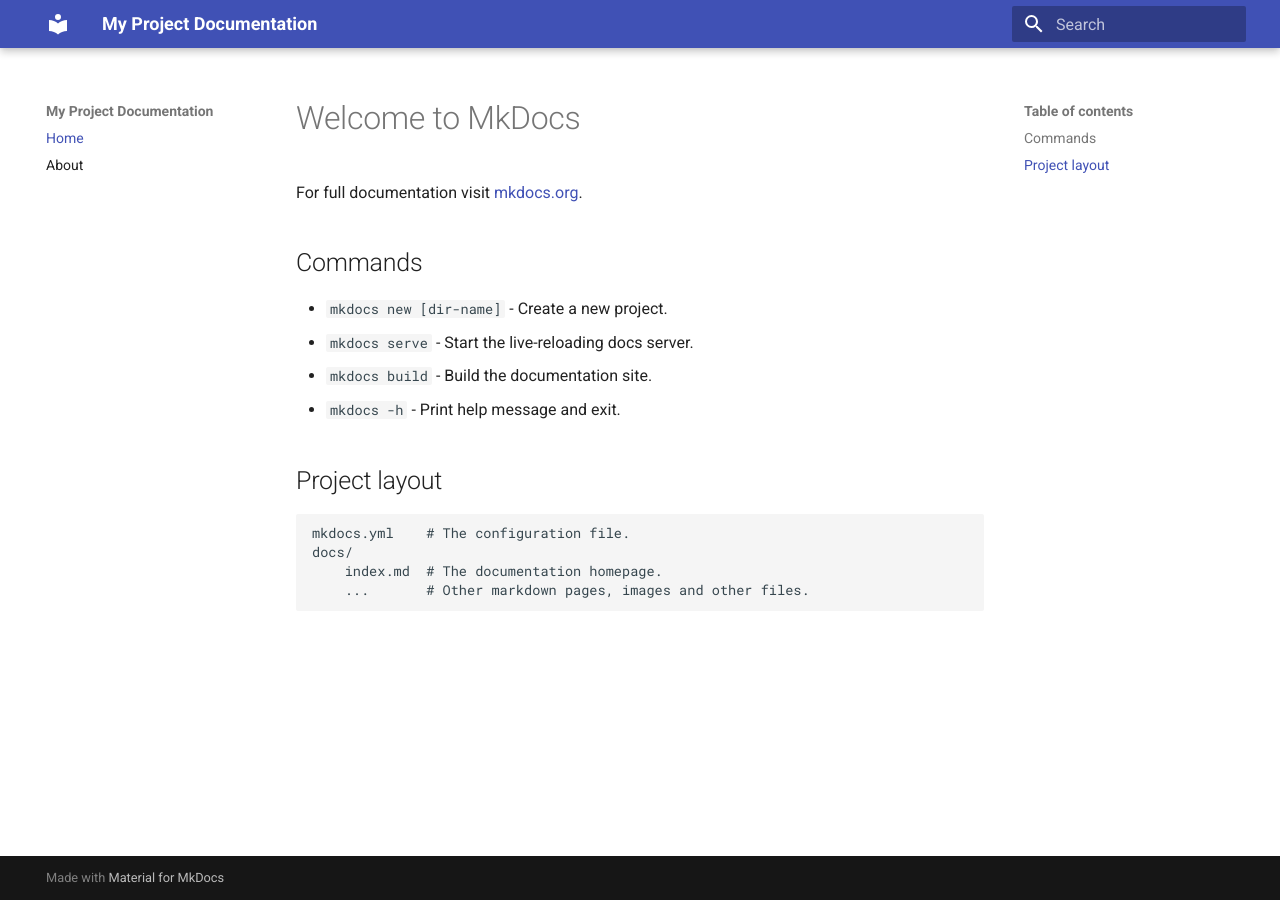
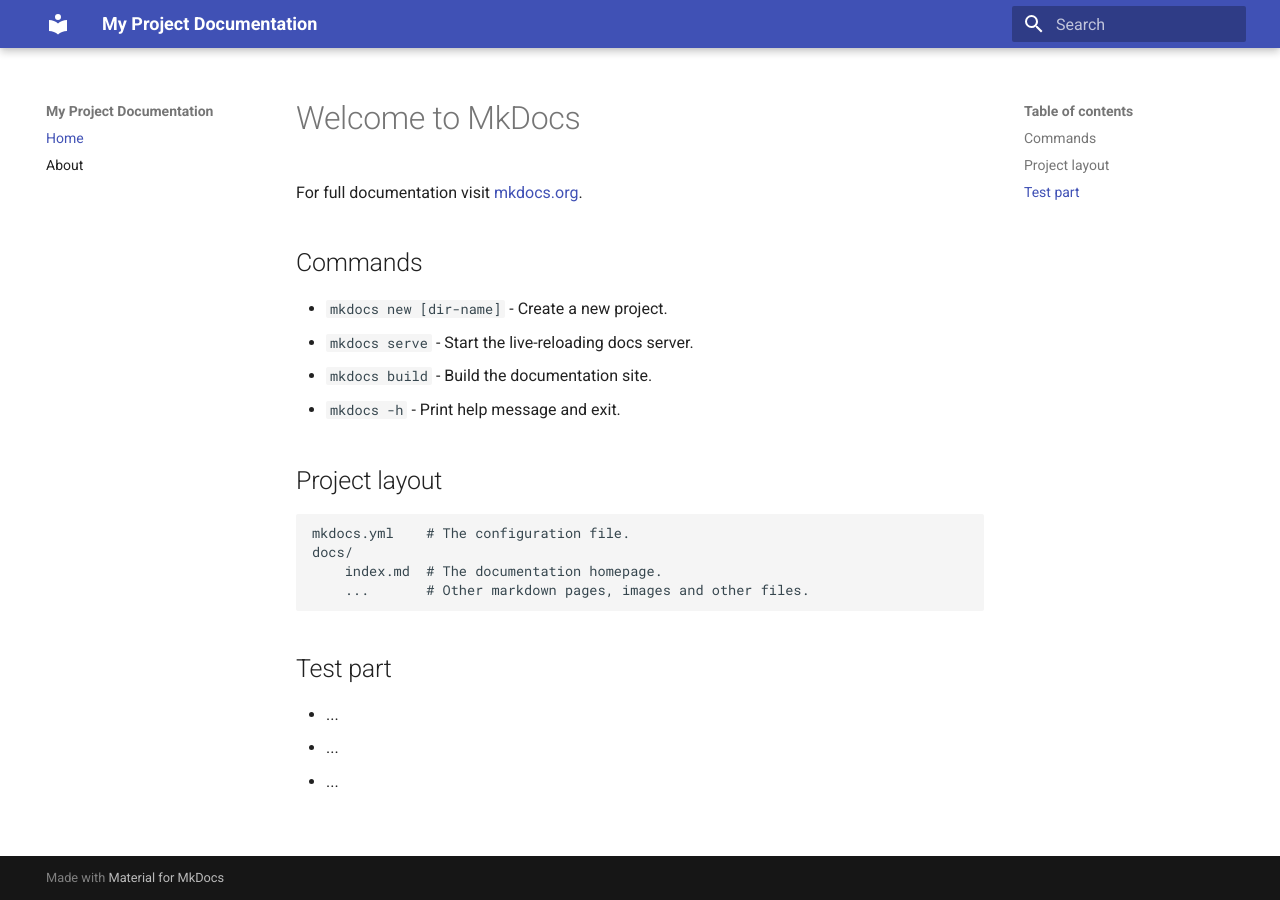
Before and after one commit to mazinden/test-api-docs-mkdocs, an MkDocs documentation site: the page built from docs/index.md, in a window 1280 px wide. Built offline with MkDocs 1.6.1 and Material for MkDocs 9.7.7, drawn with Linux system fonts in a browser that asks for light colours.

Commit message:
Update index.md

```diff
--- a/docs/index.md
+++ b/docs/index.md
@@ -15,3 +15,9 @@ For full documentation visit [mkdocs.org](https://www.mkdocs.org).
     docs/
         index.md  # The documentation homepage.
         ...       # Other markdown pages, images and other files.
+
+## Test part
+
+* ...
+* ...
+* ...
```
